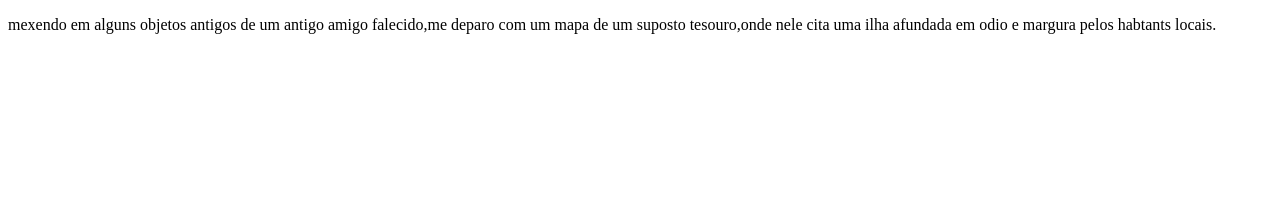
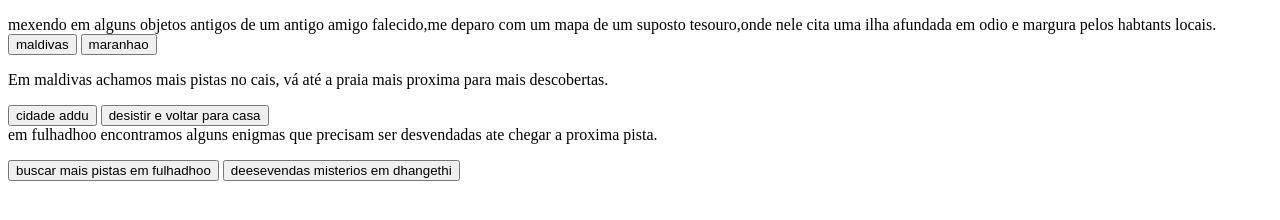
Before and after one commit to suaprima/aventura-noturna, a plain HTML site: page index.html in a window 1280 px wide. Drawn offline with Linux system fonts and the light colour scheme; a web font is replaced by a local one.

Commit message:
atualizações

```diff
--- a/index.html
+++ b/index.html
@@ -13,7 +13,25 @@
     <main>
         <div class="passo ativo" id="passo-0">
             <p>mexendo em alguns objetos antigos de um antigo amigo falecido,me deparo com um mapa de um suposto tesouro,onde nele cita uma ilha afundada em odio e margura pelos habtants locais.
-    </div>
+
+                <button class="btn-proximo" data-proxima="1">maldivas</button>
+                <button class="btn-proximo" data-proxima="2">maranhao</button>
+            </div>
+            <div class="passo" id="passo-1"
+            <p> Em maldivas achamos mais pistas no cais, vá até a praia mais proxima para mais descobertas.</p>
+
+            <button class="btn-proximo" data-proxima="3"> cidade addu</button>
+            <button class="btn-proximo" data-proxima="4"> desistir e voltar para casa</button>
+        </div>
+        <div class="passo" id="passo-2"
+            <p>em fulhadhoo encontramos alguns enigmas que precisam ser desvendadas ate chegar a proxima pista.</p>
+
+            <button class="btn-proximo" data-proxima="5"> buscar mais pistas em fulhadhoo</button>
+            <button class="btn-proximo" data-proxima="6"> deesevendas misterios em dhangethi</button>
+        </div>
+
+
+
             </main>
 
 </body>
```
